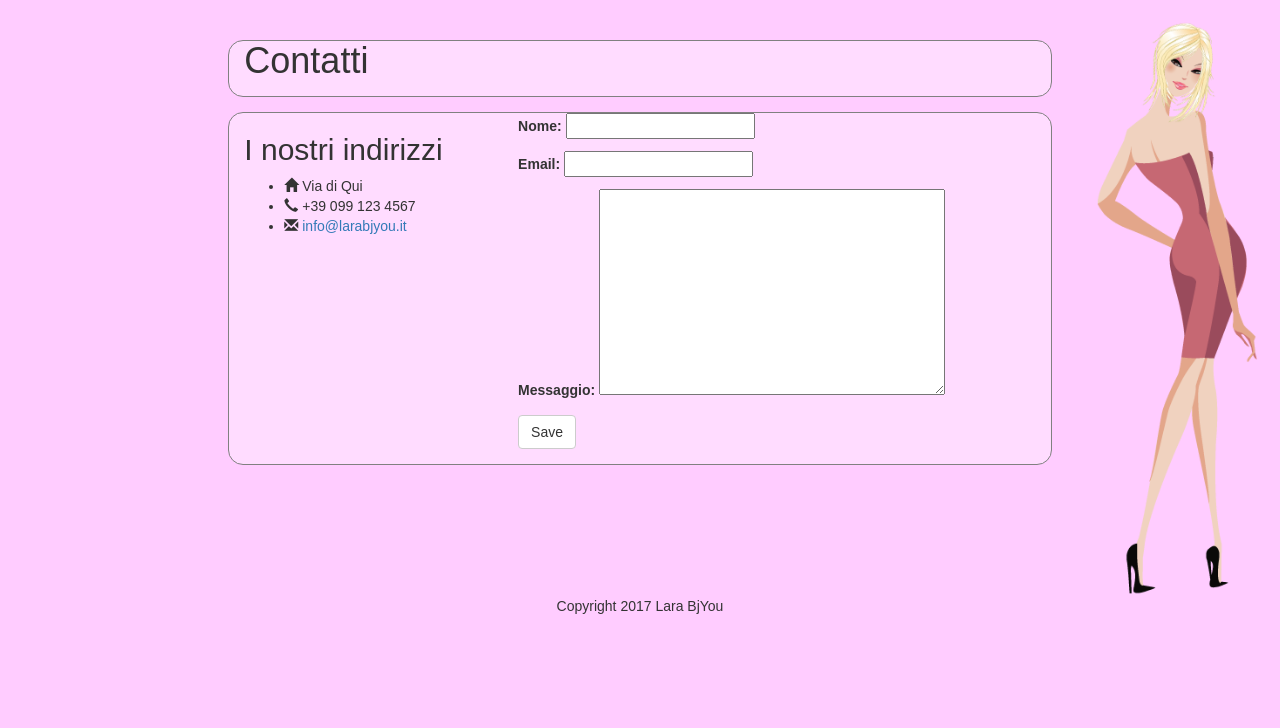
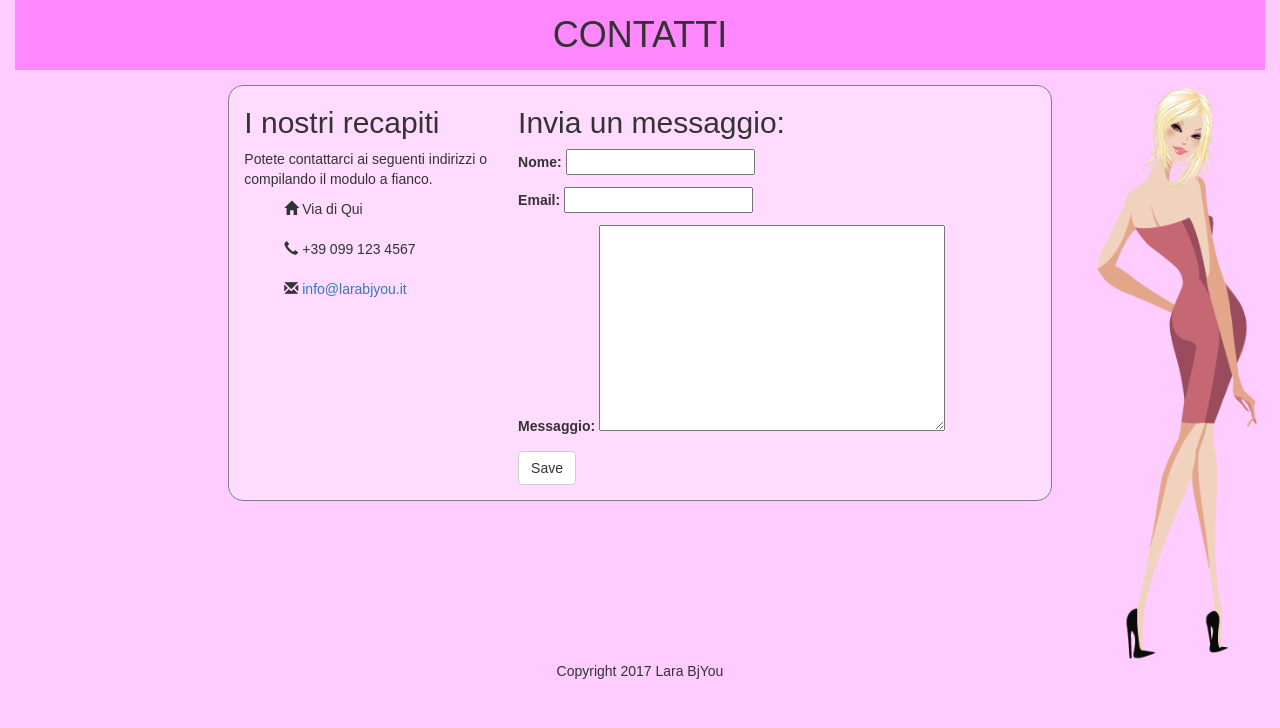
Before and after one commit to superqwe/vetrina17, a Django app: page /vetrina/contatti/ in a window 1280 px wide. Shown: the part 72-800 px from the top of the page. Run offline with Django 3.2, Linux system fonts and the light colour scheme; some libraries are stand-ins or nearby versions.

Commit message:
modifiche layout

```diff
--- a/static/vetrina/css/base.css
+++ b/static/vetrina/css/base.css
@@ -55,8 +55,28 @@ body {
 
 #menu-principale{
   background-color: #faf;
+  margin:           0px;
 }
 
 #menu-collezioni .sezione{
-  padding-top: 15px;
+  padding-top:      15px;
 }
+
+h1{
+  background-color: #f8f;
+  margin:           0px 0px 15px 0px;
+  padding:          15px;
+}
+
+#eventi article {
+  border:           1px solid gray;
+  background-color: rgba(255, 255, 255, 0.3);
+  border-radius:    15px;
+  margin-top:     15px;
+  padding:          0px 15px 15px 15px;
+}
+
+.contatti li{
+  list-style: none;
+  margin: 0 0 20px 0;
+}
--- a/templates/vetrina/0_base.html
+++ b/templates/vetrina/0_base.html
@@ -22,18 +22,18 @@
 
             {% include 'vetrina/1_nav.html' %}
 
+            <h1 class="text-center">{{nav_attivo|upper}}</h1>
 
             <div class="row">
-                <div class="col-md-2">
+                <div class="col-md-2 col-sm-2">
                     {% block colonna_sinistra %}{% endblock %}
                 </div>
 
-                <div class="col-md-8">
-                    <h1 class="riquadro">{{nav_attivo|title}}</h1>
+                <div class="col-md-8 col-sm-9 col-xs-10">
                     {% block section %}{% endblock %}
                 </div>
 
-                <div class="col-md-2" id="colonna_destra">
+                <div class="col-md-2 col-sm-2 col-xs-0" id="colonna_destra">
                     <img src="{% static 'static/vetrina/img/pretty_girl_blond.png'%}" alt="biondona"
                          class="img-responsive">
                 </div>
--- a/templates/vetrina/collezioni.html
+++ b/templates/vetrina/collezioni.html
@@ -32,13 +32,13 @@
 
         <div class="col-md-12">
             {% if tipo %}
-            <h1>Collezione {{tipo|title}} {{anno}}</h1>
+            <h2>{{tipo|title}} {{anno}}</h2>
 
             {% for creazione in collezione_anno%}
             <article class="creazione-articolo">
                 <div class="row titolo">
                     <div class="col-md-8">
-                        <h2>{{creazione}}</h2>
+                        <h3>{{creazione}}</h3>
                     </div>
                 </div>
 
@@ -57,7 +57,6 @@
         </div>
 
         {% else %}
-        <h1>Collezioni</h1>
         <p>
             Proin ac nunc nec libero mattis rhoncus. In pellentesque turpis in commodo eleifend. Mauris dapibus gravida
             libero, sit amet suscipit ipsum venenatis et. Vestibulum tempor, risus vitae convallis sollicitudin, urna
--- a/templates/vetrina/contatti.html
+++ b/templates/vetrina/contatti.html
@@ -11,7 +11,8 @@
     <div class="row">
 
         <div class="col-md-4 indirizzi">
-            <h2>I nostri indirizzi</h2>
+            <h2>I nostri recapiti</h2>
+            <p>Potete contattarci ai seguenti indirizzi o compilando il modulo a fianco.</p>
 
             <ul class="contatti">
                 <li><span class="glyphicon glyphicon-home"></span> Via di Qui</li>
@@ -41,13 +42,12 @@
         <!--</div>-->
 
 
-
-
         <div class="col-md-8">
             {% if messaggio_inviato%}
             <p>Messaggio inviato</p>
 
             {% else %}
+            <h2>Invia un messaggio:</h2>
 
             <form method="POST" class="post-form">{% csrf_token %}
                 {{ form_messaggio.as_p }}
--- a/templates/vetrina/eventi.html
+++ b/templates/vetrina/eventi.html
@@ -3,12 +3,11 @@
 
 {% block section %}
 
-<section class="riquadro">
-
+<section id="eventi" class="riquadro">
 
 
     {% for evento in lista_eventi%}
-    <article class="evento riquadro">
+    <article class="evento">
         <h2><a href="{{evento.link}}">{{evento.nome}}</a></h2>
         <div class="date">Dal {{evento.dal}} - Al {{evento.al}}</div>
         <div class="luogo">{{evento.luogo}}</div>
--- a/templates/vetrina/login.html
+++ b/templates/vetrina/login.html
@@ -4,7 +4,6 @@
 {% block section %}
 
 <section class="riquadro">
-
 
     <div class="row">
         <div class="col-md-6 riquadro">
```
